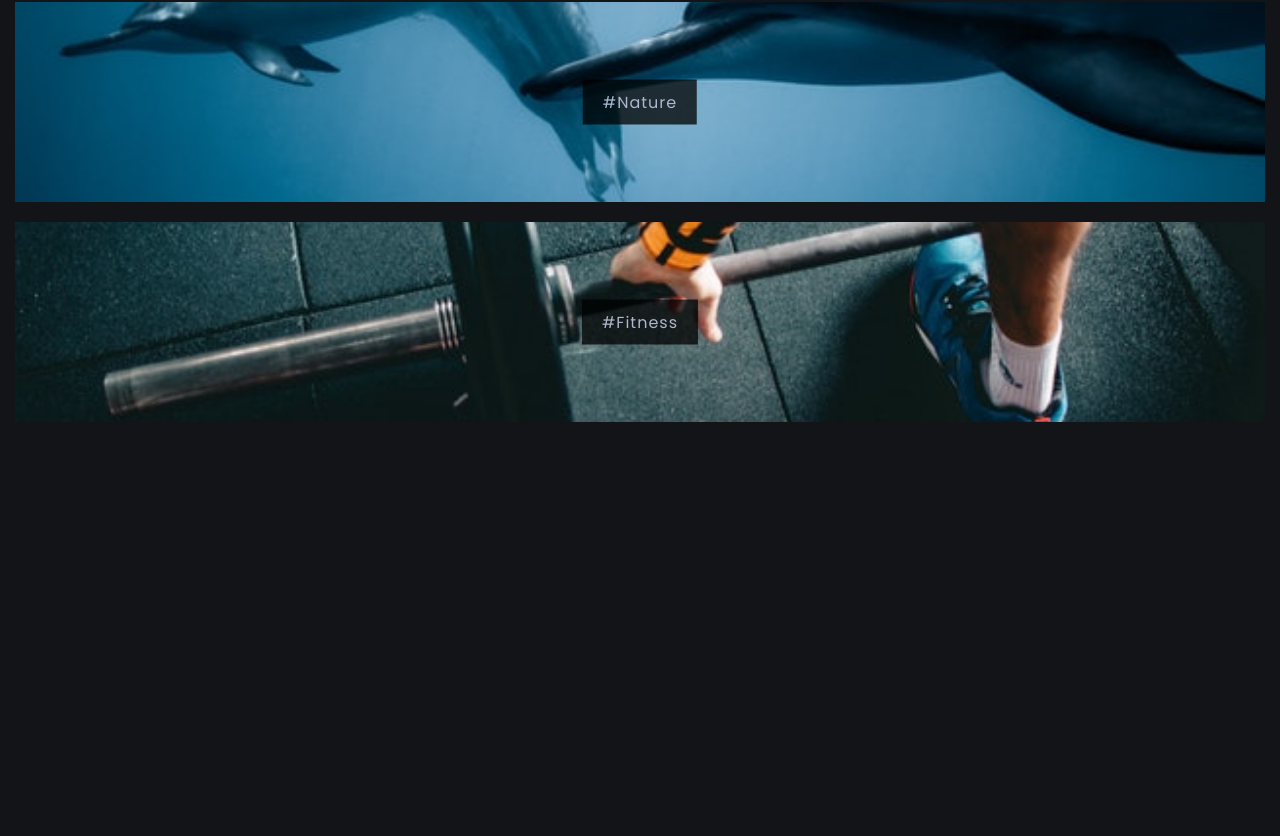
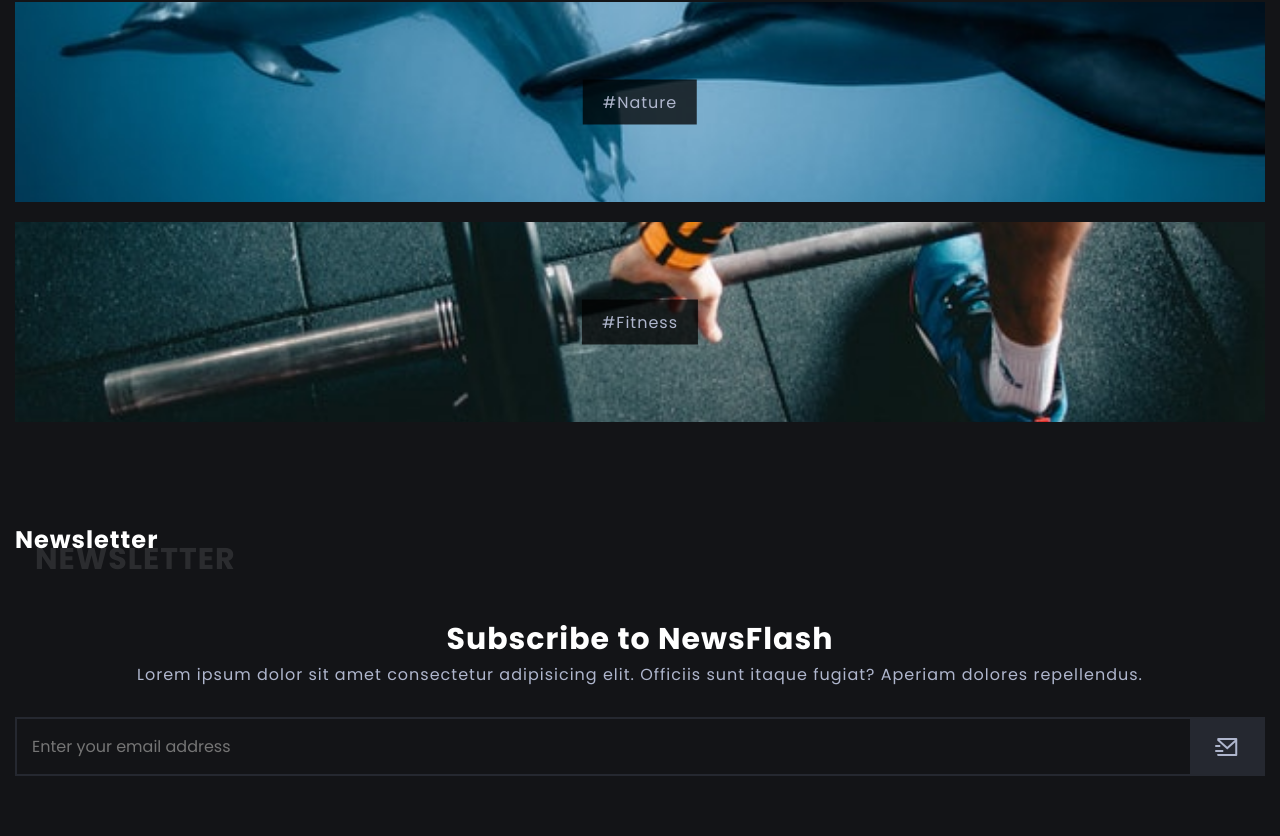
Before and after one commit to archit-kr/blogging-website, a plain HTML site: page index.html in a window 1280 px wide. Shown: the part 6926-7762 px from the top of the page. Before the commit the page ends 7398 px from the top, so only its background shows below. Drawn offline with nearby package versions, Linux system fonts and the light colour scheme.

Commit message:
Add HTML and CSS code for "Newsletter" in index.html and assets/css/main.css files respectively.

```diff
--- a/assets/css/main.css
+++ b/assets/css/main.css
@@ -580,6 +580,17 @@ body.light-theme {
 }
 
 /* Newsletter */
+.newsletter {
+    padding-bottom: 6rem;
+}
+
+.newsletter-title {
+    font-size: var(--font-size-lg);
+}
+
+.newsletter-description {
+    margin-bottom: 3rem;
+}
 
 /* Footer */
 
--- a/index.html
+++ b/index.html
@@ -686,6 +686,35 @@
         </section>
 
         <!-- Newsletter -->
+        <section class="newsletter section">
+            <div class="container">
+                <h2 class="title section-title" data-name="Newsletter">
+                    Newsletter
+                </h2>
+
+                <div class="form-container-inner">
+                    <h6 class="title newsletter-title">
+                        Subscribe to NewsFlash
+                    </h6>
+                    <p class="newsletter-description">
+                        Lorem ipsum dolor sit amet consectetur adipisicing elit.
+                        Officiis sunt itaque fugiat? Aperiam dolores
+                        repellendus.
+                    </p>
+
+                    <form action="" class="form">
+                        <input
+                            type="text"
+                            class="form-input"
+                            placeholder="Enter your email address"
+                        />
+                        <button class="btn form-btn" type="submit">
+                            <i class="ri-mail-send-line"></i>
+                        </button>
+                    </form>
+                </div>
+            </div>
+        </section>
 
         <!-- Footer -->
 
```
